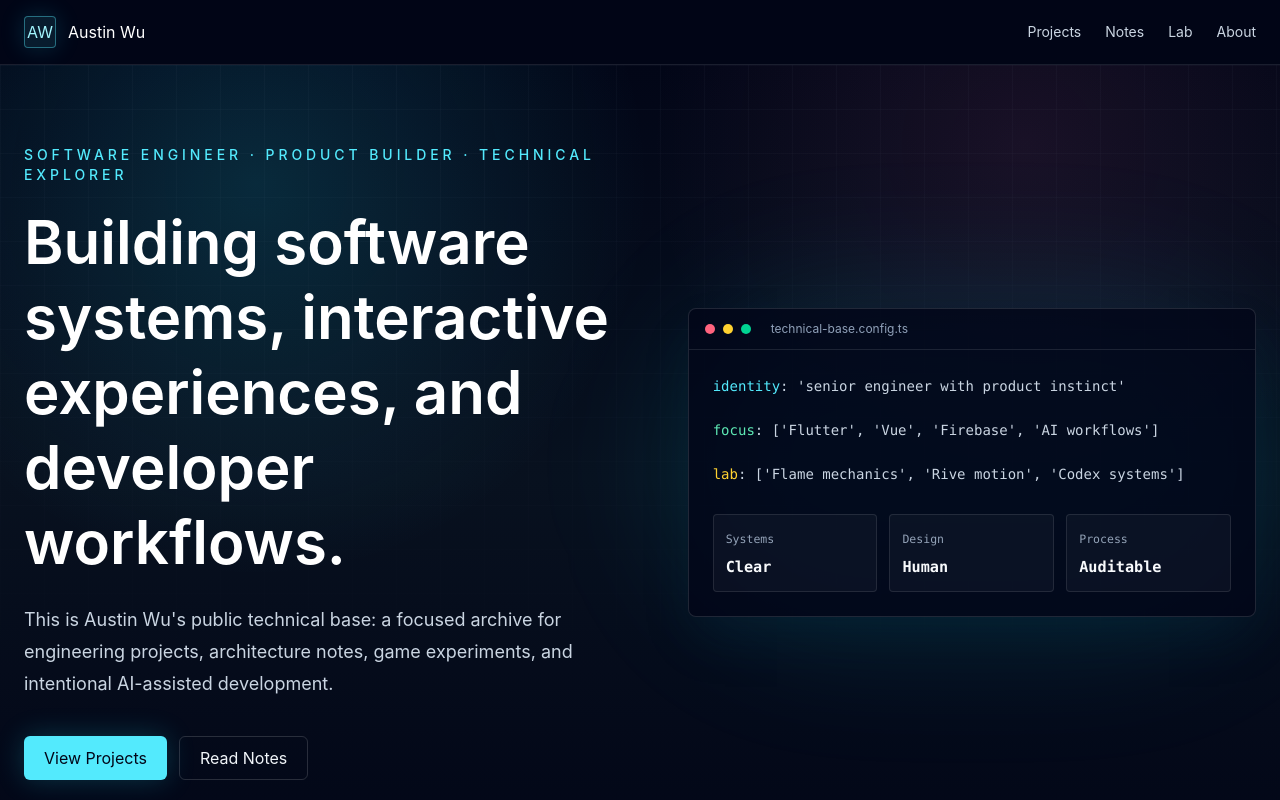
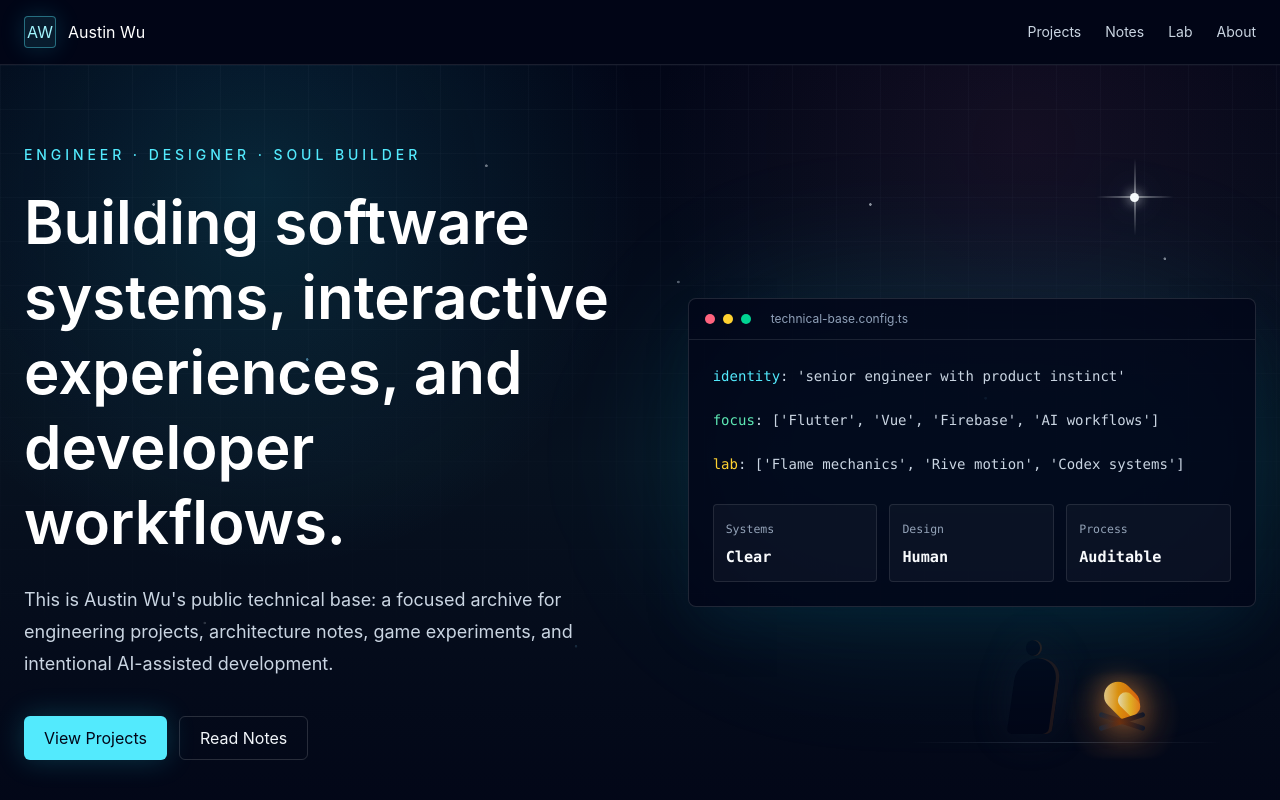
Before and after one commit to thisis184/thisis184.github.io, a Vue app: page / in a window 1280 px wide. Shown: the top 800 px of the page. Built offline with nearby package versions, Linux system fonts and the light colour scheme.

Commit message:
feat(hero): add starlit campfire scene
Update the hero identity line and add a subtle starfield, north star, campfire, and solitary figure to the technical site background.

```diff
--- a/src/components/HeroSection.vue
+++ b/src/components/HeroSection.vue
@@ -1,13 +1,28 @@
 <template>
   <section
     id="top"
-    class="relative overflow-hidden border-b border-white/10 bg-[radial-gradient(circle_at_20%_15%,rgba(34,211,238,0.16),transparent_32%),radial-gradient(circle_at_80%_10%,rgba(244,114,182,0.09),transparent_30%),linear-gradient(180deg,#020617_0%,#08111f_52%,#020617_100%)]"
+    class="relative overflow-hidden border-b border-white/10 bg-[radial-gradient(circle_at_20%_15%,rgba(34,211,238,0.14),transparent_32%),radial-gradient(circle_at_80%_10%,rgba(244,114,182,0.07),transparent_30%),linear-gradient(180deg,#020617_0%,#07111f_52%,#020617_100%)]"
   >
+    <div class="starfield" aria-hidden="true"></div>
+    <div class="north-star" aria-hidden="true"></div>
+    <div class="campfire-scene" aria-hidden="true">
+      <div class="campfire-figure">
+        <span class="campfire-head"></span>
+        <span class="campfire-body"></span>
+      </div>
+      <div class="campfire">
+        <span class="campfire-glow"></span>
+        <span class="flame flame-main"></span>
+        <span class="flame flame-small"></span>
+        <span class="fire-log fire-log-left"></span>
+        <span class="fire-log fire-log-right"></span>
+      </div>
+    </div>
     <div class="absolute inset-0 bg-grid opacity-35" aria-hidden="true"></div>
     <div class="relative mx-auto grid min-h-[calc(100vh-65px)] max-w-7xl items-center gap-12 px-6 py-20 lg:grid-cols-[1.04fr_0.96fr]">
       <div class="max-w-3xl">
         <p class="mb-5 text-sm font-medium uppercase tracking-[0.28em] text-cyan-300">
-          Software Engineer · Product Builder · Technical Explorer
+          Engineer · Designer · Soul Builder
         </p>
         <h1 class="text-4xl font-semibold leading-tight text-white sm:text-6xl">
           Building software systems, interactive experiences, and developer workflows.
--- a/src/styles.css
+++ b/src/styles.css
@@ -84,6 +84,178 @@ a {
   mask-image: linear-gradient(to bottom, black, transparent 82%);
 }
 
+.starfield {
+  position: absolute;
+  inset: 0;
+  background-image:
+    radial-gradient(circle at 12% 18%, rgba(226, 232, 240, 0.78) 0 1px, transparent 1.6px),
+    radial-gradient(circle at 24% 38%, rgba(125, 211, 252, 0.58) 0 1px, transparent 1.6px),
+    radial-gradient(circle at 38% 13%, rgba(226, 232, 240, 0.55) 0 1px, transparent 1.7px),
+    radial-gradient(circle at 53% 28%, rgba(203, 213, 225, 0.48) 0 1px, transparent 1.6px),
+    radial-gradient(circle at 68% 18%, rgba(226, 232, 240, 0.7) 0 1px, transparent 1.6px),
+    radial-gradient(circle at 77% 43%, rgba(125, 211, 252, 0.46) 0 1px, transparent 1.7px),
+    radial-gradient(circle at 91% 25%, rgba(226, 232, 240, 0.62) 0 1px, transparent 1.6px),
+    radial-gradient(circle at 86% 64%, rgba(203, 213, 225, 0.42) 0 1px, transparent 1.7px),
+    radial-gradient(circle at 16% 72%, rgba(226, 232, 240, 0.35) 0 1px, transparent 1.6px),
+    radial-gradient(circle at 45% 75%, rgba(125, 211, 252, 0.32) 0 1px, transparent 1.6px);
+  opacity: 0.85;
+  pointer-events: none;
+  mask-image: linear-gradient(to bottom, black 0%, black 58%, transparent 94%);
+}
+
+.north-star {
+  position: absolute;
+  top: clamp(5rem, 13vw, 8rem);
+  right: clamp(2rem, 11vw, 9rem);
+  width: 0.55rem;
+  height: 0.55rem;
+  border-radius: 999px;
+  background: #f8fafc;
+  box-shadow:
+    0 0 12px rgba(255, 255, 255, 0.95),
+    0 0 34px rgba(125, 211, 252, 0.62),
+    0 0 76px rgba(34, 211, 238, 0.32);
+  pointer-events: none;
+}
+
+.north-star::before,
+.north-star::after {
+  position: absolute;
+  inset: 50% auto auto 50%;
+  content: "";
+  background: linear-gradient(90deg, transparent, rgba(248, 250, 252, 0.95), transparent);
+  transform: translate(-50%, -50%);
+}
+
+.north-star::before {
+  width: 4.8rem;
+  height: 1px;
+}
+
+.north-star::after {
+  width: 1px;
+  height: 4.8rem;
+  background: linear-gradient(180deg, transparent, rgba(248, 250, 252, 0.9), transparent);
+}
+
+.campfire-scene {
+  position: absolute;
+  right: clamp(1.25rem, 6vw, 6rem);
+  bottom: clamp(2rem, 8vw, 5.5rem);
+  width: min(32vw, 19rem);
+  min-width: 12rem;
+  height: 10rem;
+  pointer-events: none;
+  opacity: 0.9;
+}
+
+.campfire-scene::before {
+  position: absolute;
+  right: -7%;
+  bottom: 0.55rem;
+  left: 3%;
+  height: 1px;
+  content: "";
+  background: linear-gradient(90deg, transparent, rgba(148, 163, 184, 0.28), transparent);
+}
+
+.campfire-figure {
+  position: absolute;
+  right: 47%;
+  bottom: 1.1rem;
+  width: 3.4rem;
+  height: 6rem;
+  filter: drop-shadow(0 0 18px rgba(15, 23, 42, 0.72));
+}
+
+.campfire-head,
+.campfire-body {
+  position: absolute;
+  display: block;
+  background: #020617;
+}
+
+.campfire-head {
+  top: 0.1rem;
+  left: 1.25rem;
+  width: 1rem;
+  height: 1rem;
+  border-radius: 999px;
+  box-shadow: inset -0.12rem 0 rgba(251, 146, 60, 0.16);
+}
+
+.campfire-body {
+  right: 0.2rem;
+  bottom: 0;
+  width: 2.8rem;
+  height: 4.75rem;
+  border-radius: 1.4rem 1.4rem 0.35rem 0.35rem;
+  transform: skewX(-8deg);
+  box-shadow: inset -0.22rem 0 rgba(251, 146, 60, 0.12);
+}
+
+.campfire {
+  position: absolute;
+  right: 13%;
+  bottom: 1rem;
+  width: 5.2rem;
+  height: 5rem;
+}
+
+.campfire-glow {
+  position: absolute;
+  right: -1.8rem;
+  bottom: -1.35rem;
+  width: 8.5rem;
+  height: 5.2rem;
+  border-radius: 999px;
+  background: radial-gradient(circle, rgba(251, 146, 60, 0.34), rgba(251, 146, 60, 0.08) 45%, transparent 72%);
+  filter: blur(2px);
+}
+
+.flame {
+  position: absolute;
+  bottom: 1.05rem;
+  left: 50%;
+  display: block;
+  border-radius: 999px 999px 999px 0;
+  transform: translateX(-50%) rotate(-45deg);
+}
+
+.flame-main {
+  width: 1.75rem;
+  height: 2.45rem;
+  background: linear-gradient(135deg, #fef3c7 0%, #f59e0b 42%, #ea580c 100%);
+  box-shadow: 0 0 28px rgba(251, 146, 60, 0.62);
+}
+
+.flame-small {
+  bottom: 1.25rem;
+  left: 58%;
+  width: 1rem;
+  height: 1.55rem;
+  background: linear-gradient(135deg, #fefce8 0%, #fbbf24 54%, #f97316 100%);
+}
+
+.fire-log {
+  position: absolute;
+  bottom: 0.75rem;
+  left: 50%;
+  display: block;
+  width: 3rem;
+  height: 0.34rem;
+  border-radius: 999px;
+  background: linear-gradient(90deg, #1e293b, #78350f 45%, #0f172a);
+}
+
+.fire-log-left {
+  transform: translateX(-50%) rotate(18deg);
+}
+
+.fire-log-right {
+  transform: translateX(-50%) rotate(-18deg);
+}
+
 ::selection {
   background: rgba(34, 211, 238, 0.25);
   color: #f8fafc;
```
